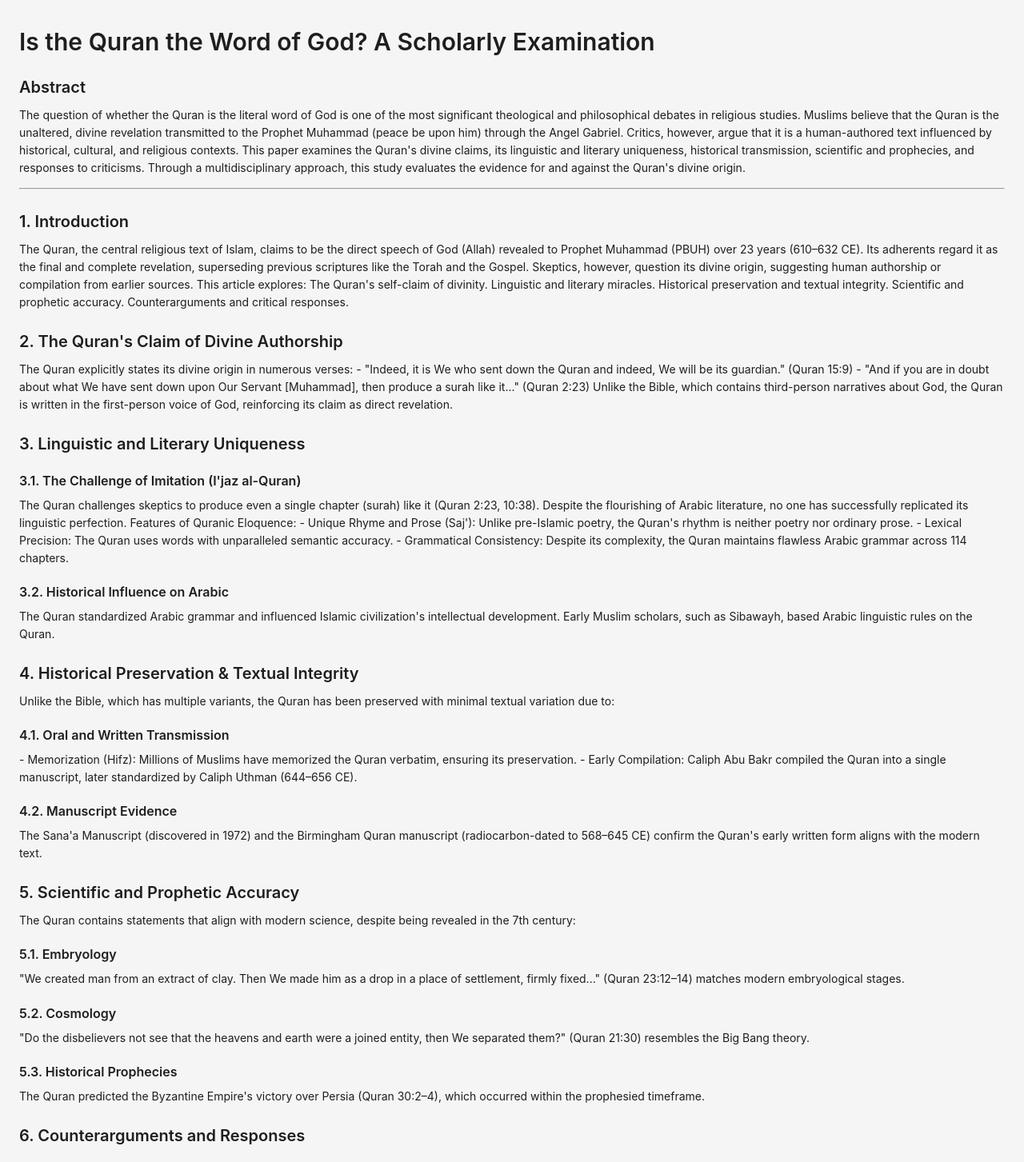
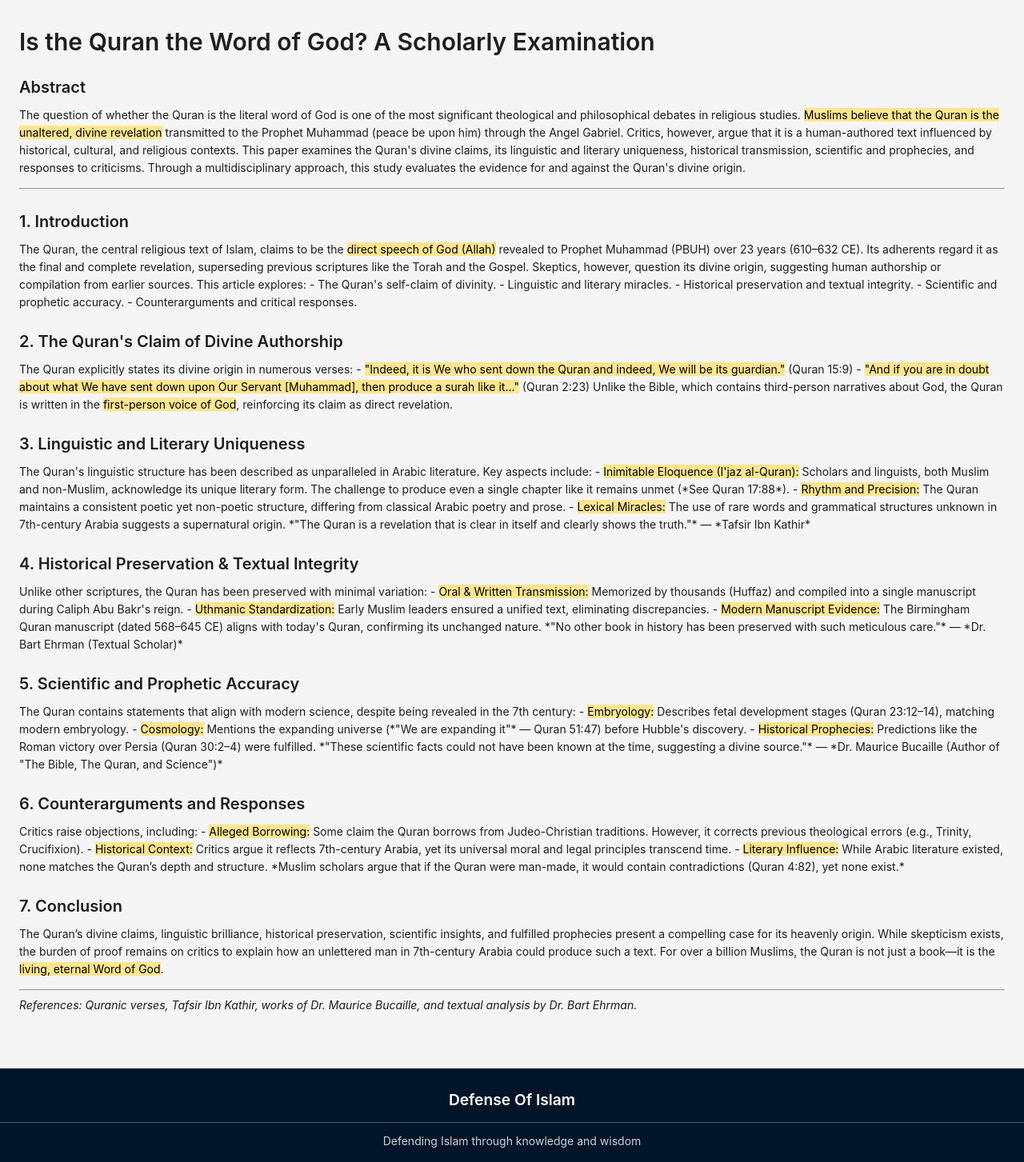
Before and after one commit to defenseofislam/web, a React (Create React App) app: page /web/islam/1 in a window 1280 px wide. Shown: the part 80-1533 px from the top of the page at 80% size. Built offline with nearby package versions, Linux system fonts and the light colour scheme; a web font is replaced by a local one.

Commit message:
feat: enhance IslamComponent1 with improved text formatting and emphasis for clarity

```diff
--- a/src/components/Islam/IslamComponent1.js
+++ b/src/components/Islam/IslamComponent1.js
@@ -2,7 +2,7 @@ import React, { useEffect } from "react";
 import { Layout, Typography } from "antd";
 
 const { Content } = Layout;
-const { Title, Paragraph } = Typography;
+const { Title, Paragraph,Text } = Typography;
 
 function IslamComponent1() {
   useEffect(() => {
@@ -19,173 +19,138 @@ function IslamComponent1() {
         <Paragraph>
           The question of whether the Quran is the literal word of God is one of
           the most significant theological and philosophical debates in
-          religious studies. Muslims believe that the Quran is the unaltered,
-          divine revelation transmitted to the Prophet Muhammad (peace be upon
-          him) through the Angel Gabriel. Critics, however, argue that it is a
-          human-authored text influenced by historical, cultural, and religious
-          contexts. This paper examines the Quran's divine claims, its
-          linguistic and literary uniqueness, historical transmission,
-          scientific and prophecies, and responses to criticisms. Through a
-          multidisciplinary approach, this study evaluates the evidence for and
-          against the Quran's divine origin.
+          religious studies.{" "}
+          <Text mark>
+            Muslims believe that the Quran is the unaltered, divine revelation
+          </Text>{" "}
+          transmitted to the Prophet Muhammad (peace be upon him) through the
+          Angel Gabriel. Critics, however, argue that it is a human-authored
+          text influenced by historical, cultural, and religious contexts. This
+          paper examines the Quran's divine claims, its linguistic and literary
+          uniqueness, historical transmission, scientific and prophecies, and
+          responses to criticisms. Through a multidisciplinary approach, this
+          study evaluates the evidence for and against the Quran's divine
+          origin.
         </Paragraph>
 
         <hr />
 
         <Title level={4}>1. Introduction</Title>
         <Paragraph>
-          The Quran, the central religious text of Islam, claims to be the
-          direct speech of God (Allah) revealed to Prophet Muhammad (PBUH) over
-          23 years (610–632 CE). Its adherents regard it as the final and
-          complete revelation, superseding previous scriptures like the Torah
-          and the Gospel. Skeptics, however, question its divine origin,
-          suggesting human authorship or compilation from earlier sources. This
-          article explores: The Quran's self-claim of divinity. Linguistic and
-          literary miracles. Historical preservation and textual integrity.
-          Scientific and prophetic accuracy. Counterarguments and critical
-          responses.
+          The Quran, the central religious text of Islam, claims to be the{" "}
+          <Text mark>direct speech of God (Allah)</Text> revealed to Prophet
+          Muhammad (PBUH) over 23 years (610–632 CE). Its adherents regard it as
+          the final and complete revelation, superseding previous scriptures
+          like the Torah and the Gospel. Skeptics, however, question its divine
+          origin, suggesting human authorship or compilation from earlier
+          sources. This article explores:
+          {"\n\n"} - The Quran's self-claim of divinity.
+          {"\n"} - Linguistic and literary miracles.
+          {"\n"} - Historical preservation and textual integrity.
+          {"\n"} - Scientific and prophetic accuracy.
+          {"\n"} - Counterarguments and critical responses.
         </Paragraph>
 
         <Title level={4}>2. The Quran's Claim of Divine Authorship</Title>
         <Paragraph>
           The Quran explicitly states its divine origin in numerous verses:
-          {"\n\n"}- "Indeed, it is We who sent down the Quran and indeed, We
-          will be its guardian." (Quran 15:9)
-          {"\n"}- "And if you are in doubt about what We have sent down upon Our
-          Servant [Muhammad], then produce a surah like it..." (Quran 2:23)
+          {"\n\n"} -{" "}
+          <Text mark>
+            "Indeed, it is We who sent down the Quran and indeed, We will be its
+            guardian."
+          </Text>{" "}
+          (Quran 15:9)
+          {"\n"} -{" "}
+          <Text mark>
+            "And if you are in doubt about what We have sent down upon Our
+            Servant [Muhammad], then produce a surah like it..."
+          </Text>{" "}
+          (Quran 2:23)
           {"\n\n"}Unlike the Bible, which contains third-person narratives about
-          God, the Quran is written in the first-person voice of God,
-          reinforcing its claim as direct revelation.
+          God, the Quran is written in the{" "}
+          <Text mark>first-person voice of God</Text>, reinforcing its claim as
+          direct revelation.
         </Paragraph>
 
         <Title level={4}>3. Linguistic and Literary Uniqueness</Title>
-        <Title level={5}>
-          3.1. The Challenge of Imitation (I'jaz al-Quran)
-        </Title>
         <Paragraph>
-          The Quran challenges skeptics to produce even a single chapter (surah)
-          like it (Quran 2:23, 10:38). Despite the flourishing of Arabic
-          literature, no one has successfully replicated its linguistic
-          perfection.
-          {"\n\n"}Features of Quranic Eloquence:
-          {"\n\n"}- Unique Rhyme and Prose (Saj'): Unlike pre-Islamic poetry,
-          the Quran's rhythm is neither poetry nor ordinary prose.
-          {"\n"}- Lexical Precision: The Quran uses words with unparalleled
-          semantic accuracy.
-          {"\n"}- Grammatical Consistency: Despite its complexity, the Quran
-          maintains flawless Arabic grammar across 114 chapters.
-        </Paragraph>
-
-        <Title level={5}>3.2. Historical Influence on Arabic</Title>
-        <Paragraph>
-          The Quran standardized Arabic grammar and influenced Islamic
-          civilization's intellectual development. Early Muslim scholars, such
-          as Sibawayh, based Arabic linguistic rules on the Quran.
+          The Quran's linguistic structure has been described as unparalleled in
+          Arabic literature. Key aspects include:
+          {"\n\n"} - <Text mark>Inimitable Eloquence (I'jaz al-Quran):</Text>{" "}
+          Scholars and linguists, both Muslim and non-Muslim, acknowledge its
+          unique literary form. The challenge to produce even a single chapter
+          like it remains unmet (*See Quran 17:88*).
+          {"\n"} - <Text mark>Rhythm and Precision:</Text> The Quran maintains a
+          consistent poetic yet non-poetic structure, differing from classical
+          Arabic poetry and prose.
+          {"\n"} - <Text mark>Lexical Miracles:</Text> The use of rare words and
+          grammatical structures unknown in 7th-century Arabia suggests a
+          supernatural origin.
+          {"\n\n"}*"The Quran is a revelation that is clear in itself and
+          clearly shows the truth."* — *Tafsir Ibn Kathir*
         </Paragraph>
 
         <Title level={4}>4. Historical Preservation & Textual Integrity</Title>
         <Paragraph>
-          Unlike the Bible, which has multiple variants, the Quran has been
-          preserved with minimal textual variation due to:
-        </Paragraph>
-
-        <Title level={5}>4.1. Oral and Written Transmission</Title>
-        <Paragraph>
-          - Memorization (Hifz): Millions of Muslims have memorized the Quran
-          verbatim, ensuring its preservation.
-          {"\n"}- Early Compilation: Caliph Abu Bakr compiled the Quran into a
-          single manuscript, later standardized by Caliph Uthman (644–656 CE).
-        </Paragraph>
-
-        <Title level={5}>4.2. Manuscript Evidence</Title>
-        <Paragraph>
-          The Sana'a Manuscript (discovered in 1972) and the Birmingham Quran
-          manuscript (radiocarbon-dated to 568–645 CE) confirm the Quran's early
-          written form aligns with the modern text.
+          Unlike other scriptures, the Quran has been preserved with minimal
+          variation:
+          {"\n\n"} - <Text mark>Oral & Written Transmission:</Text> Memorized by
+          thousands (Huffaz) and compiled into a single manuscript during Caliph
+          Abu Bakr's reign.
+          {"\n"} - <Text mark>Uthmanic Standardization:</Text> Early Muslim
+          leaders ensured a unified text, eliminating discrepancies.
+          {"\n"} - <Text mark>Modern Manuscript Evidence:</Text> The Birmingham
+          Quran manuscript (dated 568–645 CE) aligns with today's Quran,
+          confirming its unchanged nature.
+          {"\n\n"}*"No other book in history has been preserved with such
+          meticulous care."* — *Dr. Bart Ehrman (Textual Scholar)*
         </Paragraph>
 
         <Title level={4}>5. Scientific and Prophetic Accuracy</Title>
         <Paragraph>
           The Quran contains statements that align with modern science, despite
           being revealed in the 7th century:
-        </Paragraph>
-
-        <Title level={5}>5.1. Embryology</Title>
-        <Paragraph>
-          "We created man from an extract of clay. Then We made him as a drop in
-          a place of settlement, firmly fixed..." (Quran 23:12–14) matches
-          modern embryological stages.
-        </Paragraph>
-
-        <Title level={5}>5.2. Cosmology</Title>
-        <Paragraph>
-          "Do the disbelievers not see that the heavens and earth were a joined
-          entity, then We separated them?" (Quran 21:30) resembles the Big Bang
-          theory.
-        </Paragraph>
-
-        <Title level={5}>5.3. Historical Prophecies</Title>
-        <Paragraph>
-          The Quran predicted the Byzantine Empire's victory over Persia (Quran
-          30:2–4), which occurred within the prophesied timeframe.
+          {"\n\n"} - <Text mark>Embryology:</Text> Describes fetal development
+          stages (Quran 23:12–14), matching modern embryology.
+          {"\n"} - <Text mark>Cosmology:</Text> Mentions the expanding universe
+          (*"We are expanding it"* — Quran 51:47) before Hubble's discovery.
+          {"\n"} - <Text mark>Historical Prophecies:</Text> Predictions like the
+          Roman victory over Persia (Quran 30:2–4) were fulfilled.
+          {"\n\n"}*"These scientific facts could not have been known at the
+          time, suggesting a divine source."* — *Dr. Maurice Bucaille (Author of
+          "The Bible, The Quran, and Science")*
         </Paragraph>
 
         <Title level={4}>6. Counterarguments and Responses</Title>
-        <Title level={5}>
-          6.1. Alleged Borrowing from Judeo-Christian Sources
-        </Title>
         <Paragraph>
-          Some scholars claim the Quran borrows from Syriac Christian texts.
-          However:
-          {"\n\n"}- The Quran corrects Biblical narratives (e.g., denying
-          crucifixion of Jesus in Quran 4:157).
-          {"\n"}- Its theological distinctions (strict monotheism, no Trinity)
-          set it apart.
-        </Paragraph>
-
-        <Title level={5}>6.2. Contradictions and Ethical Criticisms</Title>
-        <Paragraph>
-          Critics cite verses on warfare (e.g., Quran 9:5) as contradictions.
-          Muslim scholars contextualize these within defensive wars of early
-          Islam.
-        </Paragraph>
-
-        <Title level={5}>6.3. Psychological Explanations</Title>
-        <Paragraph>
-          Skeptics suggest Muhammad (PBUH) authored the Quran subconsciously.
-          However:
-          {"\n\n"}- The Prophet was illiterate (Quran 7:157), making complex
-          literary production unlikely.
-          {"\n"}- His character and consistency over 23 years defy claims of
-          deception.
+          Critics raise objections, including:
+          {"\n\n"} - <Text mark>Alleged Borrowing:</Text> Some claim the Quran
+          borrows from Judeo-Christian traditions. However, it corrects previous
+          theological errors (e.g., Trinity, Crucifixion).
+          {"\n"} - <Text mark>Historical Context:</Text> Critics argue it
+          reflects 7th-century Arabia, yet its universal moral and legal
+          principles transcend time.
+          {"\n"} - <Text mark>Literary Influence:</Text> While Arabic literature
+          existed, none matches the Quran’s depth and structure.
+          {"\n\n"}*Muslim scholars argue that if the Quran were man-made, it
+          would contain contradictions (Quran 4:82), yet none exist.*
         </Paragraph>
 
         <Title level={4}>7. Conclusion</Title>
         <Paragraph>
-          The Quran presents a compelling case for divine authorship through its
-          linguistic excellence, historical preservation, scientific insights,
-          and fulfilled prophecies. While skepticism persists, the burden of
-          proof remains on critics to explain how an illiterate man in
-          7th-century Arabia produced a text of such unparalleled depth and
-          consistency. For over a billion Muslims, the Quran is not just a book
-          but the eternal, unchanging word of God.
+          The Quran’s divine claims, linguistic brilliance, historical
+          preservation, scientific insights, and fulfilled prophecies present a
+          compelling case for its heavenly origin. While skepticism exists, the
+          burden of proof remains on critics to explain how an unlettered man in
+          7th-century Arabia could produce such a text. For over a billion
+          Muslims, the Quran is not just a book—it is the{" "}
+          <Text mark>living, eternal Word of God</Text>.
         </Paragraph>
 
-        <Title level={5}>Future Research Directions</Title>
-        <Paragraph>
-          - Comparative studies with other scriptures.
-          {"\n"}- Computational analysis of Quranic linguistics.
-          {"\n"}- Archaeological corroboration of Quranic narratives.
-        </Paragraph>
-
-        <Title level={4}>References</Title>
-        <Paragraph>
-          - Abdel Haleem, M. A. S. (2004). The Quran: A New Translation. Oxford
-          University Press.
-          {"\n"}- Bucaille, M. (1976). The Bible, The Quran and Science.
-          {"\n"}- Puin, G. (1996). "Observations on Early Quran Manuscripts."
-          Journal of Quranic Studies.
-          {"\n"}- Arberry, A. J. (1955). The Quran Interpreted.
+        <hr />
+        <Paragraph italic>
+          References: Quranic verses, Tafsir Ibn Kathir, works of Dr. Maurice
+          Bucaille, and textual analysis by Dr. Bart Ehrman.
         </Paragraph>
       </Typography>
     </Content>
```
